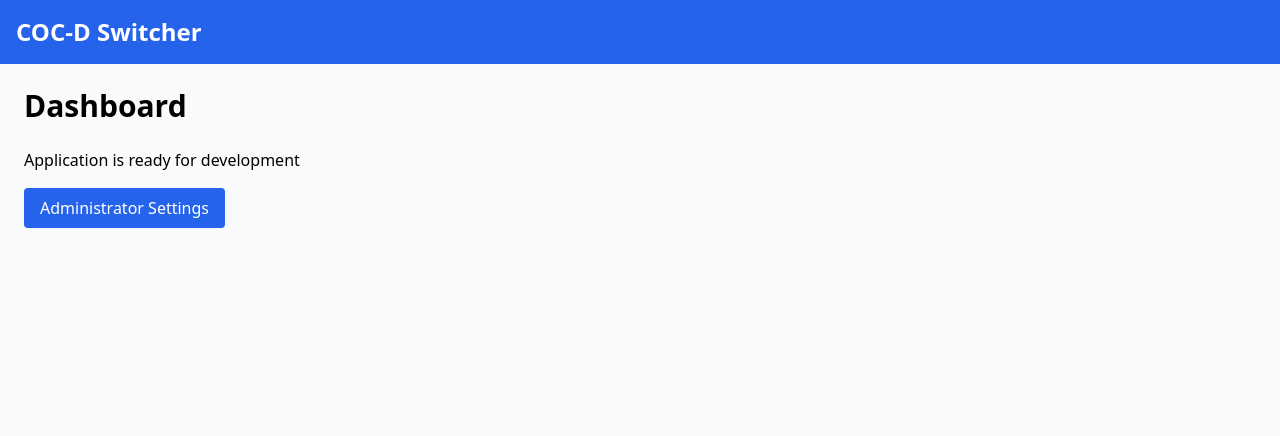
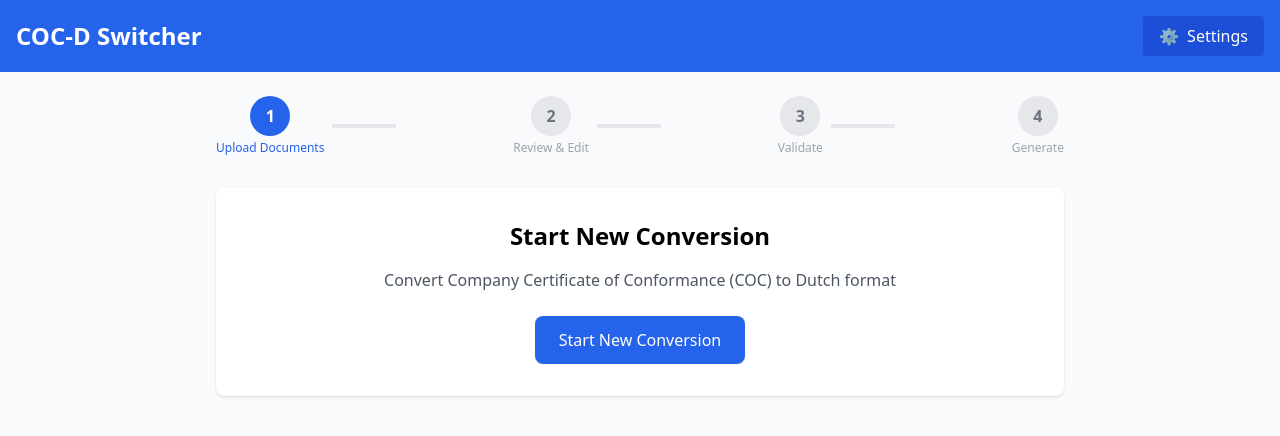
Before and after one commit to yuters777/coc-d-switcher, a React (Vite) app in the folder frontend/: page / in a window 1280 px wide. Shown: the top 436 px of the page. Built offline with nearby package versions, Linux system fonts and the light colour scheme.

Commit message:
Add conversion workflow steps to main page
- Added 4-step workflow: Upload, Review, Validate, Generate
- Added Settings button in navigation bar
- Added step progress indicator with visual feedback
- Integrated FileUpload component for Step 1

```diff
--- a/frontend/src/App.tsx
+++ b/frontend/src/App.tsx
@@ -1,17 +1,139 @@
+import { useState } from 'react';
 import { BrowserRouter as Router, Routes, Route, Link, useNavigate } from 'react-router-dom';
 import SettingsPage from './pages/SettingsPage';
+import FileUpload from './components/FileUpload';
 
-function Dashboard() {
+function ConversionWorkflow() {
+  const [currentStep, setCurrentStep] = useState(1);
+  const [jobId, setJobId] = useState<string | null>(null);
+
+  const steps = [
+    { num: 1, title: 'Upload Documents', desc: 'Upload Company COC and Packing Slip PDFs' },
+    { num: 2, title: 'Review & Edit', desc: 'Review extracted data and make corrections' },
+    { num: 3, title: 'Validate', desc: 'Check all fields are correct' },
+    { num: 4, title: 'Generate', desc: 'Create Dutch COC document' },
+  ];
+
+  const createJob = async () => {
+    try {
+      const response = await fetch('http://localhost:8000/api/jobs', {
+        method: 'POST',
+        headers: { 'Content-Type': 'application/json' },
+        body: JSON.stringify({ name: 'New Conversion', submitted_by: 'User' })
+      });
+      const data = await response.json();
+      setJobId(data.job_id);
+      return data.job_id;
+    } catch (error) {
+      console.error('Failed to create job:', error);
+      return null;
+    }
+  };
+
+  const handleStartConversion = async () => {
+    const newJobId = await createJob();
+    if (newJobId) {
+      setCurrentStep(1);
+    }
+  };
+
   return (
-    <div className="container mx-auto p-6">
-      <h2 className="text-3xl font-bold mb-6">Dashboard</h2>
-      <p className="mb-4">Application is ready for development</p>
-      <Link
-        to="/settings"
-        className="inline-block px-4 py-2 bg-blue-600 text-white rounded hover:bg-blue-700"
-      >
-        Administrator Settings
-      </Link>
+    <div className="container mx-auto p-6 max-w-4xl">
+      {/* Workflow Steps Header */}
+      <div className="mb-8">
+        <div className="flex justify-between items-center">
+          {steps.map((step, idx) => (
+            <div key={step.num} className="flex items-center">
+              <div className={`flex flex-col items-center ${currentStep >= step.num ? 'text-blue-600' : 'text-gray-400'}`}>
+                <div className={`w-10 h-10 rounded-full flex items-center justify-center font-bold ${
+                  currentStep > step.num ? 'bg-green-500 text-white' :
+                  currentStep === step.num ? 'bg-blue-600 text-white' :
+                  'bg-gray-200 text-gray-500'
+                }`}>
+                  {currentStep > step.num ? '✓' : step.num}
+                </div>
+                <div className="text-xs mt-1 font-medium text-center">{step.title}</div>
+              </div>
+              {idx < steps.length - 1 && (
+                <div className={`w-16 h-1 mx-2 ${currentStep > step.num ? 'bg-green-500' : 'bg-gray-200'}`} />
+              )}
+            </div>
+          ))}
+        </div>
+      </div>
+
+      {/* Main Content Area */}
+      {!jobId ? (
+        <div className="bg-white rounded-lg shadow p-8 text-center">
+          <h2 className="text-2xl font-bold mb-4">Start New Conversion</h2>
+          <p className="text-gray-600 mb-6">
+            Convert Company Certificate of Conformance (COC) to Dutch format
+          </p>
+          <button
+            onClick={handleStartConversion}
+            className="px-6 py-3 bg-blue-600 text-white rounded-lg hover:bg-blue-700 font-medium"
+          >
+            Start New Conversion
+          </button>
+        </div>
+      ) : (
+        <div className="bg-white rounded-lg shadow p-6">
+          {currentStep === 1 && (
+            <FileUpload
+              jobId={jobId}
+              onUploadComplete={() => setCurrentStep(2)}
+            />
+          )}
+          {currentStep === 2 && (
+            <div>
+              <h3 className="text-lg font-semibold mb-4">Step 2: Review & Edit Data</h3>
+              <p className="text-gray-600 mb-4">Review the extracted data and make any necessary corrections.</p>
+              <button
+                onClick={() => setCurrentStep(3)}
+                className="px-4 py-2 bg-blue-600 text-white rounded hover:bg-blue-700"
+              >
+                Continue to Validation
+              </button>
+            </div>
+          )}
+          {currentStep === 3 && (
+            <div>
+              <h3 className="text-lg font-semibold mb-4">Step 3: Validate</h3>
+              <p className="text-gray-600 mb-4">All fields have been validated.</p>
+              <button
+                onClick={() => setCurrentStep(4)}
+                className="px-4 py-2 bg-blue-600 text-white rounded hover:bg-blue-700"
+              >
+                Continue to Generate
+              </button>
+            </div>
+          )}
+          {currentStep === 4 && (
+            <div>
+              <h3 className="text-lg font-semibold mb-4">Step 4: Generate Document</h3>
+              <p className="text-gray-600 mb-4">Ready to generate the Dutch COC document.</p>
+              <button
+                onClick={() => alert('Document generation coming soon!')}
+                className="px-4 py-2 bg-green-600 text-white rounded hover:bg-green-700"
+              >
+                Generate Dutch COC
+              </button>
+            </div>
+          )}
+        </div>
+      )}
+
+      {/* Reset Button */}
+      {jobId && (
+        <div className="mt-4 text-center">
+          <button
+            onClick={() => { setJobId(null); setCurrentStep(1); }}
+            className="text-gray-500 hover:text-gray-700 text-sm"
+          >
+            ← Start Over
+          </button>
+        </div>
+      )}
     </div>
   );
 }
@@ -29,11 +151,18 @@ function App() {
           <Route path="/" element={
             <>
               <nav className="bg-blue-600 text-white p-4">
-                <div className="container mx-auto">
+                <div className="container mx-auto flex justify-between items-center">
                   <h1 className="text-2xl font-bold">COC-D Switcher</h1>
+                  <Link
+                    to="/settings"
+                    className="px-4 py-2 bg-blue-700 rounded hover:bg-blue-800 flex items-center gap-2"
+                  >
+                    <span>⚙️</span>
+                    <span>Settings</span>
+                  </Link>
                 </div>
               </nav>
-              <Dashboard />
+              <ConversionWorkflow />
             </>
           } />
           <Route path="/settings" element={<SettingsWrapper />} />
```
